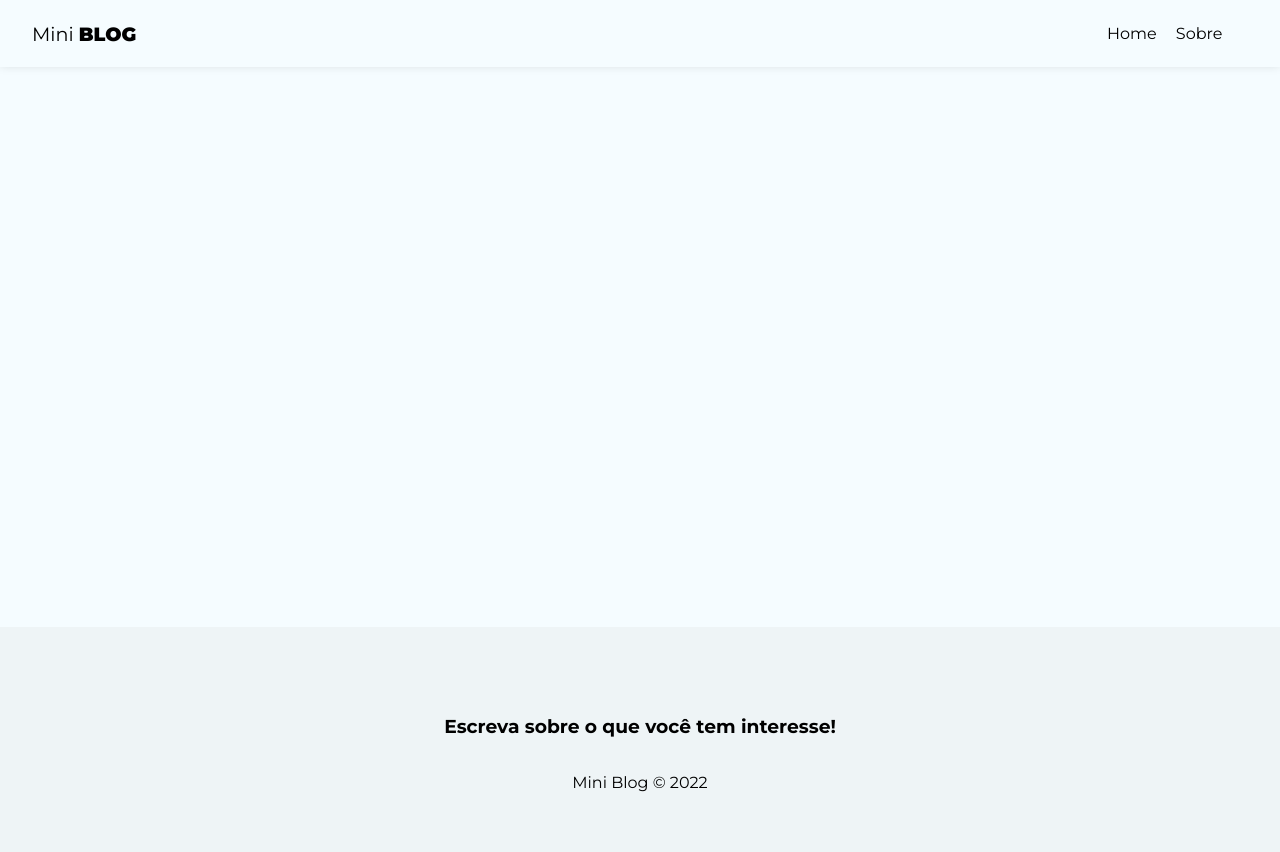
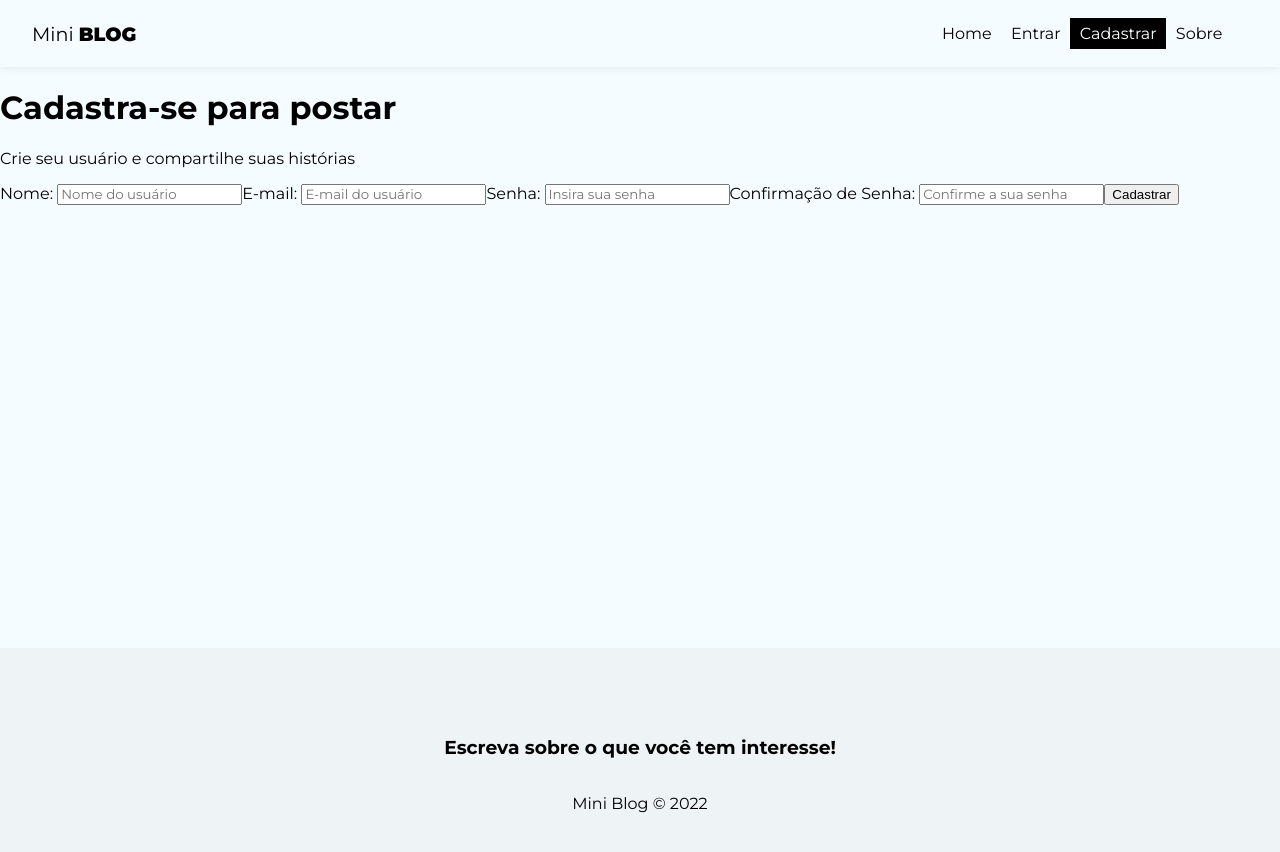
Before and after one commit to vitorgaletti/miniblog, a React (Create React App) app: page /register in a window 1280 px wide. Shown: the top 852 px of the page. Built offline with nearby package versions, Linux system fonts and the light colour scheme.

Commit message:
:construction: Creating sign up form

```diff
--- a/src/App.jsx
+++ b/src/App.jsx
@@ -5,6 +5,8 @@
 
 import { Home } from './pages/Home';
 import { About } from './pages/About';
+import { Login } from './pages/Login';
+import { Register } from './pages/Register';
 
 import './App.css';
 
@@ -17,6 +19,8 @@
           <Routes>
             <Route path="/" element={<Home />} />
             <Route path="/about" element={<About />} />
+            <Route path="/login" element={<Login />} />
+            <Route path="/register" element={<Register />} />
           </Routes>
         </div>
         <Footer />
--- a/src/components/Navbar/index.jsx
+++ b/src/components/Navbar/index.jsx
@@ -19,6 +19,24 @@
         </li>
         <li>
           <NavLink
+            to="/login"
+            className={({ isActive }) => (isActive ? styles.active : '')}
+          >
+            Entrar
+          </NavLink>
+        </li>
+
+        <li>
+          <NavLink
+            to="/register"
+            className={({ isActive }) => (isActive ? styles.active : '')}
+          >
+            Cadastrar
+          </NavLink>
+        </li>
+
+        <li>
+          <NavLink
             to="/about"
             className={({ isActive }) => (isActive ? styles.active : '')}
           >
--- /dev/null
+++ b/src/pages/Login/index.jsx
@@ -0,0 +1,9 @@
+import styles from './styles.module.css';
+
+export function Login() {
+  return (
+    <div>
+      <h1>Login</h1>
+    </div>
+  );
+}
--- /dev/null
+++ b/src/pages/Register/index.jsx
@@ -0,0 +1,54 @@
+import styles from './styles.module.css';
+
+import { useState, useEffect } from 'react';
+
+export function Register() {
+  return (
+    <div>
+      <h1>Cadastra-se para postar</h1>
+      <p>Crie seu usuário e compartilhe suas histórias</p>
+      <form>
+        <label>
+          <span>Nome: </span>
+          <input
+            type="text"
+            name="displayName"
+            required
+            placeholder="Nome do usuário"
+          />
+        </label>
+
+        <label>
+          <span>E-mail: </span>
+          <input
+            type="email"
+            name="email"
+            required
+            placeholder="E-mail do usuário"
+          />
+        </label>
+
+        <label>
+          <span>Senha: </span>
+          <input
+            type="password"
+            name="password"
+            required
+            placeholder="Insira sua senha"
+          />
+        </label>
+
+        <label>
+          <span>Confirmação de Senha: </span>
+          <input
+            type="password"
+            name="confirmPassword"
+            required
+            placeholder="Confirme a sua senha"
+          />
+        </label>
+        <button className="btn">Cadastrar</button>
+      </form>
+    </div>
+  );
+}
--- /dev/null
+++ b/src/pages/Register/styles.module.css
@@ -0,0 +1,7 @@
+.register {
+  text-align: center;
+}
+
+.register p {
+  color: #aaa;
+}
```
Also changed, not shown: src/pages/Login/styles.module.css (added).
